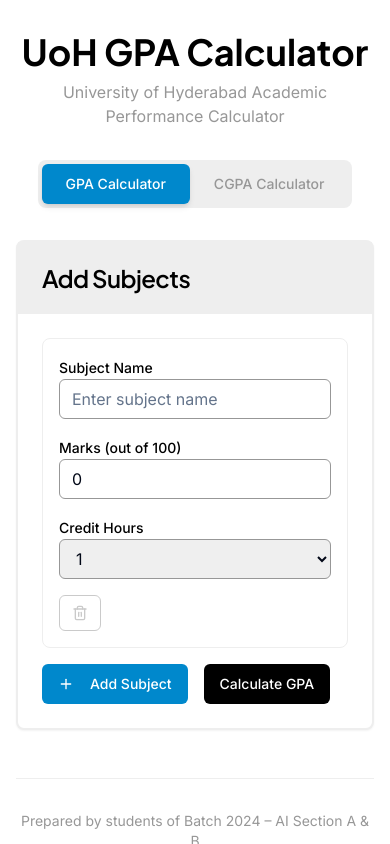
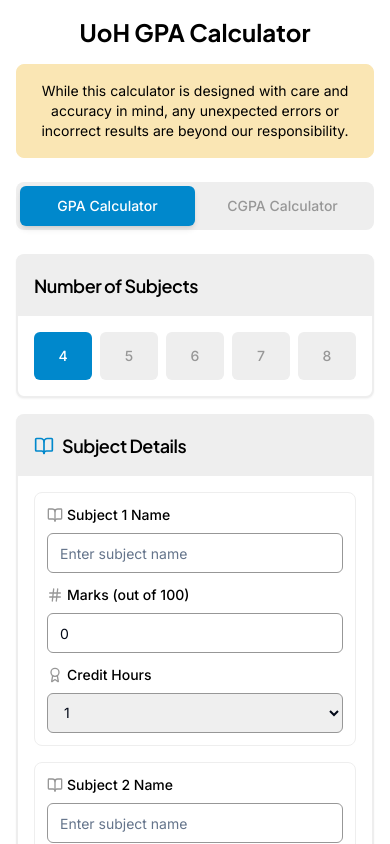
Before and after one commit to hh-haris/gpa-calculator, a React (Vite) app: page / in a window 390 px wide. Shown: the top 844 px of the page. Built offline with nearby package versions, Linux system fonts and the light colour scheme.

Commit message:
Refactor: Implement mobile-first design and UI changes
-   Ensure mobile-first and mobile-friendly design.
-   Replace emojis with professional icons.
-   Implement subject selection (4-8).
-   Adjust header and remove subtext.
-   Add warning message.
-   Implement glass morphism result box.

```diff
--- a/src/components/GPACalculator.tsx
+++ b/src/components/GPACalculator.tsx
@@ -1,39 +1,35 @@
 
-import React, { useState } from 'react';
+import React, { useState, useEffect } from 'react';
 import { Button } from '@/components/ui/button';
 import { Input } from '@/components/ui/input';
 import { Card, CardContent, CardHeader, CardTitle } from '@/components/ui/card';
 import { Label } from '@/components/ui/label';
-import { Plus, Trash2, Download } from 'lucide-react';
+import { Plus, Trash2, BookOpen, Hash, Award } from 'lucide-react';
 import { Subject, calculateGPA, getGPAPercentage, getLetterGrade, getRemarks } from '@/utils/gradeCalculations';
 import { useToast } from '@/hooks/use-toast';
+import ResultModal from './ResultModal';
 
 const GPACalculator = () => {
-  const [subjects, setSubjects] = useState<Subject[]>([
-    { id: '1', name: '', marks: 0, creditHours: 1 }
-  ]);
+  const [subjectCount, setSubjectCount] = useState<number>(4);
+  const [subjects, setSubjects] = useState<Subject[]>([]);
   const [result, setResult] = useState<null | {
     gpa: number;
     grade: string;
     remarks: string;
   }>(null);
+  const [showModal, setShowModal] = useState(false);
   const { toast } = useToast();
 
-  const addSubject = () => {
-    const newSubject: Subject = {
-      id: Date.now().toString(),
+  // Initialize subjects based on count
+  useEffect(() => {
+    const newSubjects = Array.from({ length: subjectCount }, (_, index) => ({
+      id: (index + 1).toString(),
       name: '',
       marks: 0,
       creditHours: 1
-    };
-    setSubjects([...subjects, newSubject]);
-  };
-
-  const removeSubject = (id: string) => {
-    if (subjects.length > 1) {
-      setSubjects(subjects.filter(subject => subject.id !== id));
-    }
-  };
+    }));
+    setSubjects(newSubjects);
+  }, [subjectCount]);
 
   const updateSubject = (id: string, field: keyof Subject, value: string | number) => {
     setSubjects(subjects.map(subject =>
@@ -49,7 +45,16 @@ const GPACalculator = () => {
     if (validSubjects.length === 0) {
       toast({
         title: "Invalid Input",
-        description: "Please add at least one valid subject with marks between 0-100.",
+        description: "Please fill in all subject details with marks between 0-100.",
+        variant: "destructive"
+      });
+      return;
+    }
+
+    if (validSubjects.length !== subjectCount) {
+      toast({
+        title: "Incomplete Data",
+        description: "Please fill in all subjects before calculating.",
         variant: "destructive"
       });
       return;
@@ -61,6 +66,7 @@ const GPACalculator = () => {
     const remarks = getRemarks(percentage);
 
     setResult({ gpa, grade, remarks });
+    setShowModal(true);
   };
 
   const exportToPDF = () => {
@@ -68,45 +74,84 @@ const GPACalculator = () => {
       title: "Export Feature",
       description: "PDF export functionality will be implemented soon!",
     });
+    setShowModal(false);
   };
 
   return (
-    <div className="space-y-6">
+    <div className="space-y-4 sm:space-y-6">
+      {/* Subject Count Selection */}
       <Card className="border-2 border-[#EEEEEE]">
-        <CardHeader className="bg-[#EEEEEE]">
-          <CardTitle className="font-jakarta font-semibold text-[#000000]">
-            Add Subjects
+        <CardHeader className="bg-[#EEEEEE] p-4 sm:p-6">
+          <CardTitle className="font-jakarta font-semibold text-[#000000] text-lg sm:text-xl">
+            Number of Subjects
           </CardTitle>
         </CardHeader>
-        <CardContent className="p-6 space-y-4">
+        <CardContent className="p-4 sm:p-6">
+          <div className="grid grid-cols-5 gap-2 sm:gap-3">
+            {[4, 5, 6, 7, 8].map((count) => (
+              <Button
+                key={count}
+                onClick={() => setSubjectCount(count)}
+                className={`h-12 sm:h-14 text-sm sm:text-base font-inter ${
+                  subjectCount === count
+                    ? 'bg-[#0088CC] text-white'
+                    : 'bg-[#EEEEEE] text-[#979797] hover:bg-[#0088CC] hover:text-white'
+                }`}
+                variant="ghost"
+              >
+                {count}
+              </Button>
+            ))}
+          </div>
+        </CardContent>
+      </Card>
+
+      {/* Subjects Input */}
+      <Card className="border-2 border-[#EEEEEE]">
+        <CardHeader className="bg-[#EEEEEE] p-4 sm:p-6">
+          <CardTitle className="font-jakarta font-semibold text-[#000000] text-lg sm:text-xl flex items-center">
+            <BookOpen size={20} className="mr-2 text-[#0088CC]" />
+            Subject Details
+          </CardTitle>
+        </CardHeader>
+        <CardContent className="p-4 sm:p-6 space-y-4">
           {subjects.map((subject, index) => (
-            <div key={subject.id} className="grid grid-cols-1 md:grid-cols-4 gap-4 p-4 border border-[#EEEEEE] rounded-lg">
+            <div key={subject.id} className="space-y-3 sm:space-y-0 sm:grid sm:grid-cols-3 sm:gap-4 p-3 sm:p-4 border border-[#EEEEEE] rounded-lg">
               <div>
-                <Label className="font-inter text-[#000000]">Subject Name</Label>
+                <Label className="font-inter text-[#000000] text-sm flex items-center mb-2">
+                  <BookOpen size={16} className="mr-1 text-[#979797]" />
+                  Subject {index + 1} Name
+                </Label>
                 <Input
                   value={subject.name}
                   onChange={(e) => updateSubject(subject.id, 'name', e.target.value)}
                   placeholder="Enter subject name"
-                  className="border-[#979797] focus:border-[#0088CC]"
+                  className="border-[#979797] focus:border-[#0088CC] text-sm sm:text-base"
                 />
               </div>
               <div>
-                <Label className="font-inter text-[#000000]">Marks (out of 100)</Label>
+                <Label className="font-inter text-[#000000] text-sm flex items-center mb-2">
+                  <Hash size={16} className="mr-1 text-[#979797]" />
+                  Marks (out of 100)
+                </Label>
                 <Input
                   type="number"
                   min="0"
                   max="100"
                   value={subject.marks}
                   onChange={(e) => updateSubject(subject.id, 'marks', Number(e.target.value))}
-                  className="border-[#979797] focus:border-[#0088CC]"
+                  className="border-[#979797] focus:border-[#0088CC] text-sm sm:text-base"
                 />
               </div>
               <div>
-                <Label className="font-inter text-[#000000]">Credit Hours</Label>
+                <Label className="font-inter text-[#000000] text-sm flex items-center mb-2">
+                  <Award size={16} className="mr-1 text-[#979797]" />
+                  Credit Hours
+                </Label>
                 <select
                   value={subject.creditHours}
                   onChange={(e) => updateSubject(subject.id, 'creditHours', Number(e.target.value))}
-                  className="w-full h-10 px-3 border border-[#979797] rounded-md focus:border-[#0088CC] focus:outline-none"
+                  className="w-full h-10 px-3 border border-[#979797] rounded-md focus:border-[#0088CC] focus:outline-none text-sm sm:text-base"
                 >
                   <option value={1}>1</option>
                   <option value={2}>2</option>
@@ -114,31 +159,13 @@ const GPACalculator = () => {
                   <option value={4}>4</option>
                 </select>
               </div>
-              <div className="flex items-end">
-                <Button
-                  variant="outline"
-                  size="sm"
-                  onClick={() => removeSubject(subject.id)}
-                  disabled={subjects.length === 1}
-                  className="border-[#979797] text-[#979797] hover:bg-[#EEEEEE]"
-                >
-                  <Trash2 size={16} />
-                </Button>
-              </div>
             </div>
           ))}
 
-          <div className="flex gap-4">
-            <Button
-              onClick={addSubject}
-              className="bg-[#0088CC] hover:bg-[#0077BB] text-white font-inter"
-            >
-              <Plus size={16} className="mr-2" />
-              Add Subject
-            </Button>
+          <div className="pt-4">
             <Button
               onClick={calculateResult}
-              className="bg-[#000000] hover:bg-[#333333] text-white font-inter"
+              className="bg-[#000000] hover:bg-[#333333] text-white font-inter w-full h-12 text-base"
             >
               Calculate GPA
             </Button>
@@ -146,49 +173,12 @@ const GPACalculator = () => {
         </CardContent>
       </Card>
 
-      {result && (
-        <Card className="border-2 border-[#0088CC] bg-gradient-to-br from-white to-[#EEEEEE]">
-          <CardHeader className="bg-[#0088CC] text-white">
-            <CardTitle className="font-jakarta font-semibold">
-              📊 GPA Results
-            </CardTitle>
-          </CardHeader>
-          <CardContent className="p-6">
-            <div className="space-y-4">
-              <div className="grid grid-cols-1 md:grid-cols-3 gap-6 text-center">
-                <div className="bg-white p-4 rounded-lg border border-[#EEEEEE]">
-                  <div className="text-2xl font-bold text-[#0088CC] font-jakarta">
-                    🎯 {result.gpa.toFixed(2)}
-                  </div>
-                  <div className="text-[#979797] font-inter">GPA</div>
-                </div>
-                <div className="bg-white p-4 rounded-lg border border-[#EEEEEE]">
-                  <div className="text-2xl font-bold text-[#000000] font-jakarta">
-                    🅰️ {result.grade}
-                  </div>
-                  <div className="text-[#979797] font-inter">Grade</div>
-                </div>
-                <div className="bg-white p-4 rounded-lg border border-[#EEEEEE]">
-                  <div className="text-lg font-bold text-[#000000] font-jakarta">
-                    🗣️ {result.remarks}
-                  </div>
-                  <div className="text-[#979797] font-inter">Remarks</div>
-                </div>
-              </div>
-
-              <div className="flex justify-center pt-4">
-                <Button
-                  onClick={exportToPDF}
-                  className="bg-[#0088CC] hover:bg-[#0077BB] text-white font-inter"
-                >
-                  <Download size={16} className="mr-2" />
-                  ⬇ Export as PDF
-                </Button>
-              </div>
-            </div>
-          </CardContent>
-        </Card>
-      )}
+      <ResultModal
+        isOpen={showModal}
+        onClose={() => setShowModal(false)}
+        result={result || { gpa: 0, grade: '', remarks: '' }}
+        onExport={exportToPDF}
+      />
     </div>
   );
 };
--- /dev/null
+++ b/src/components/ResultModal.tsx
@@ -0,0 +1,95 @@
+
+import React from 'react';
+import { Button } from '@/components/ui/button';
+import { X, Target, Award, MessageSquare, Download } from 'lucide-react';
+
+interface ResultModalProps {
+  isOpen: boolean;
+  onClose: () => void;
+  result: {
+    gpa: number;
+    grade: string;
+    remarks: string;
+  };
+  onExport: () => void;
+}
+
+const ResultModal = ({ isOpen, onClose, result, onExport }: ResultModalProps) => {
+  if (!isOpen) return null;
+
+  return (
+    <div className="fixed inset-0 z-50 flex items-center justify-center p-4">
+      {/* Backdrop with blur */}
+      <div
+        className="absolute inset-0 bg-black/20 backdrop-blur-sm"
+        onClick={onClose}
+      />
+
+      {/* Modal Content */}
+      <div className="relative bg-white/80 backdrop-blur-md border border-white/30 rounded-xl shadow-2xl max-w-md w-full mx-4 p-6">
+        {/* Close Button */}
+        <Button
+          onClick={onClose}
+          variant="ghost"
+          size="sm"
+          className="absolute top-4 right-4 text-[#979797] hover:text-[#000000]"
+        >
+          <X size={20} />
+        </Button>
+
+        {/* Header */}
+        <div className="text-center mb-6">
+          <h2 className="text-xl font-bold text-[#0088CC] font-jakarta">
+            GPA Results
+          </h2>
+        </div>
+
+        {/* Results */}
+        <div className="space-y-4 mb-6">
+          <div className="bg-white/50 p-4 rounded-lg border border-white/20 text-center">
+            <div className="flex items-center justify-center mb-2">
+              <Target className="text-[#0088CC] mr-2" size={20} />
+            </div>
+            <div className="text-2xl font-bold text-[#0088CC] font-jakarta">
+              {result.gpa.toFixed(2)}
+            </div>
+            <div className="text-[#979797] font-inter text-sm">GPA</div>
+          </div>
+
+          <div className="bg-white/50 p-4 rounded-lg border border-white/20 text-center">
+            <div className="flex items-center justify-center mb-2">
+              <Award className="text-[#000000] mr-2" size={20} />
+            </div>
+            <div className="text-2xl font-bold text-[#000000] font-jakarta">
+              {result.grade}
+            </div>
+            <div className="text-[#979797] font-inter text-sm">Grade</div>
+          </div>
+
+          <div className="bg-white/50 p-4 rounded-lg border border-white/20 text-center">
+            <div className="flex items-center justify-center mb-2">
+              <MessageSquare className="text-[#000000] mr-2" size={20} />
+            </div>
+            <div className="text-lg font-bold text-[#000000] font-jakarta">
+              {result.remarks}
+            </div>
+            <div className="text-[#979797] font-inter text-sm">Remarks</div>
+          </div>
+        </div>
+
+        {/* Export Button */}
+        <div className="text-center">
+          <Button
+            onClick={onExport}
+            className="bg-[#0088CC] hover:bg-[#0077BB] text-white font-inter w-full"
+          >
+            <Download size={16} className="mr-2" />
+            Export as PDF
+          </Button>
+        </div>
+      </div>
+    </div>
+  );
+};
+
+export default ResultModal;
--- a/src/pages/Index.tsx
+++ b/src/pages/Index.tsx
@@ -2,6 +2,7 @@
 import React, { useState } from 'react';
 import { Button } from '@/components/ui/button';
 import { Card, CardContent, CardHeader, CardTitle } from '@/components/ui/card';
+import { Alert, AlertDescription } from '@/components/ui/alert';
 import GPACalculator from '@/components/GPACalculator';
 import CGPACalculator from '@/components/CGPACalculator';
 
@@ -10,23 +11,27 @@ const Index = () => {
 
   return (
     <div className="min-h-screen bg-white font-inter">
-      <div className="container mx-auto px-4 py-8">
+      <div className="container mx-auto px-4 py-4 sm:py-8">
         {/* Header */}
-        <div className="text-center mb-8">
-          <h1 className="text-4xl font-bold text-[#000000] font-jakarta mb-2">
+        <div className="text-center mb-4 sm:mb-6">
+          <h1 className="text-2xl sm:text-3xl font-bold text-[#000000] font-jakarta mb-4">
             UoH GPA Calculator
           </h1>
-          <p className="text-[#979797] font-inter">
-            University of Hyderabad Academic Performance Calculator
-          </p>
+
+          {/* Warning Banner */}
+          <Alert className="bg-[#FAE6B4] border-[#FAE6B4] mb-6 max-w-4xl mx-auto">
+            <AlertDescription className="text-[#000000] font-inter text-sm sm:text-base text-center">
+              While this calculator is designed with care and accuracy in mind, any unexpected errors or incorrect results are beyond our responsibility.
+            </AlertDescription>
+          </Alert>
         </div>
 
         {/* Tab Switcher */}
-        <div className="flex justify-center mb-8">
-          <div className="bg-[#EEEEEE] p-1 rounded-lg inline-flex">
+        <div className="flex justify-center mb-6 sm:mb-8">
+          <div className="bg-[#EEEEEE] p-1 rounded-lg inline-flex w-full max-w-md">
             <Button
               onClick={() => setActiveTab('gpa')}
-              className={`px-6 py-2 rounded-md font-inter transition-all ${
+              className={`flex-1 py-2 px-4 rounded-md font-inter transition-all text-sm sm:text-base ${
                 activeTab === 'gpa'
                   ? 'bg-[#0088CC] text-white shadow-md'
                   : 'bg-transparent text-[#979797] hover:text-[#000000]'
@@ -37,7 +42,7 @@ const Index = () => {
             </Button>
             <Button
               onClick={() => setActiveTab('cgpa')}
-              className={`px-6 py-2 rounded-md font-inter transition-all ${
+              className={`flex-1 py-2 px-4 rounded-md font-inter transition-all text-sm sm:text-base ${
                 activeTab === 'cgpa'
                   ? 'bg-[#0088CC] text-white shadow-md'
                   : 'bg-transparent text-[#979797] hover:text-[#000000]'
@@ -55,8 +60,8 @@ const Index = () => {
         </div>
 
         {/* Footer */}
-        <div className="text-center mt-12 pt-8 border-t border-[#EEEEEE]">
-          <p className="text-[#979797] font-inter text-sm">
+        <div className="text-center mt-8 sm:mt-12 pt-6 sm:pt-8 border-t border-[#EEEEEE]">
+          <p className="text-[#979797] font-inter text-xs sm:text-sm">
             Prepared by students of Batch 2024 – AI Section A & B
           </p>
         </div>
```
Also changed, not shown: src/components/CGPACalculator.tsx (+37 -61 lines).
